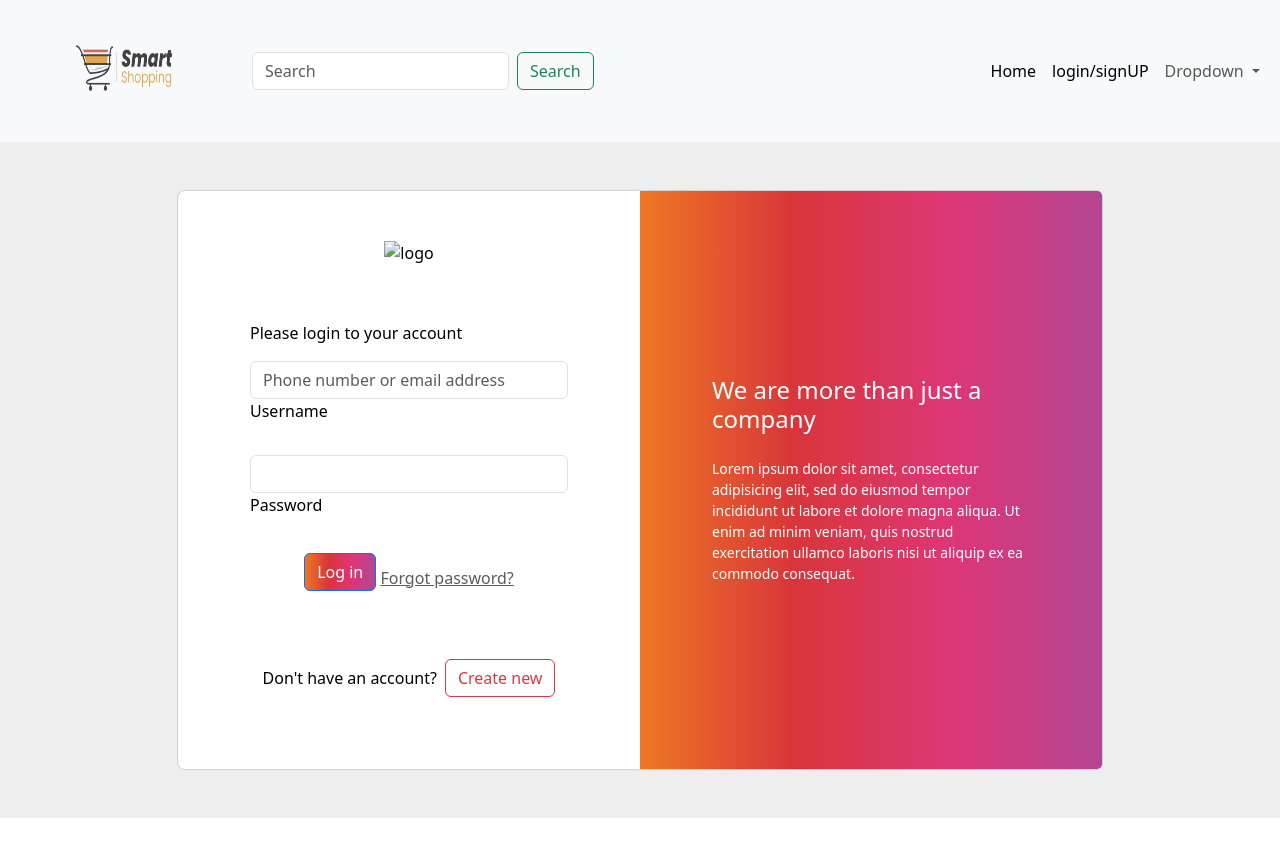
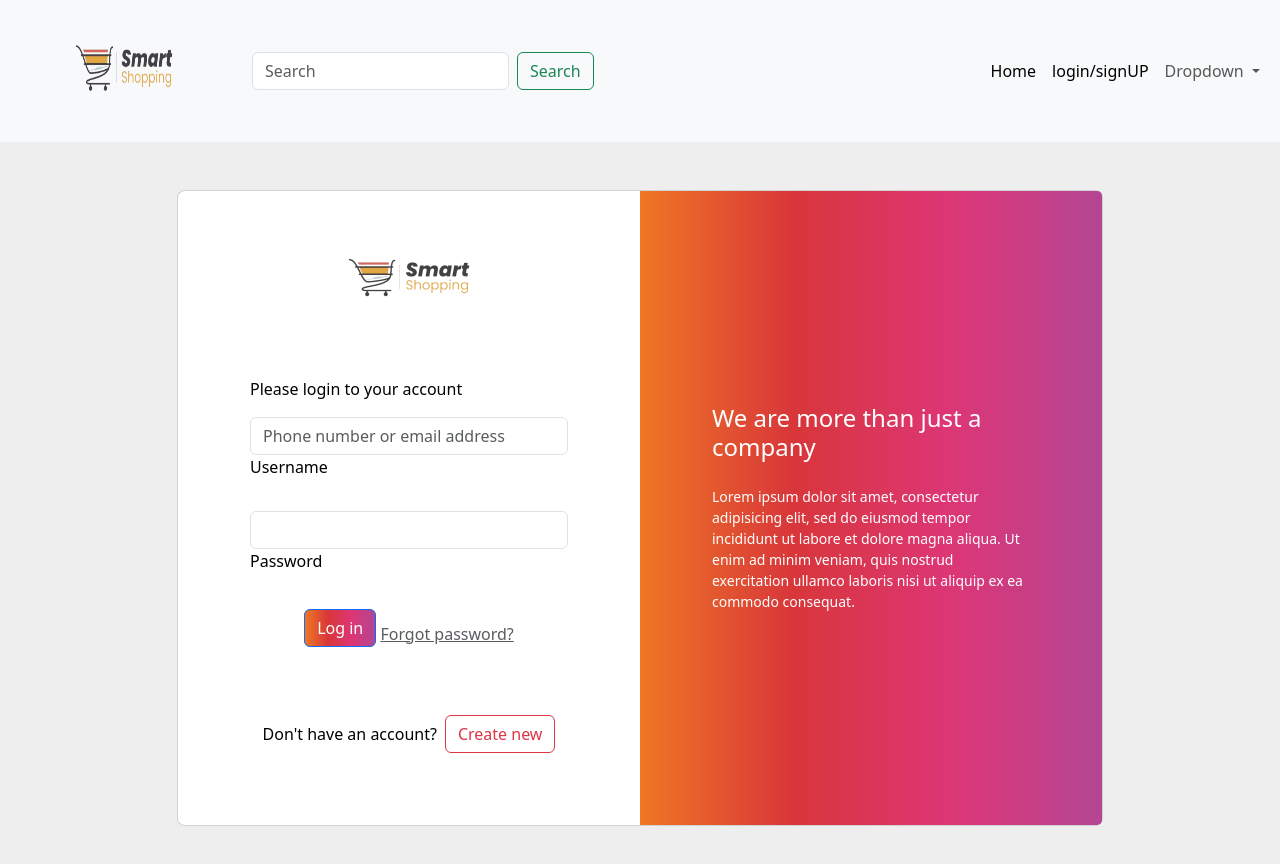
Before and after one commit to veereshhhh/e-commerce, a plain HTML site: page html/login.html in a window 1280 px wide. Before the commit the page ends 818 px from the top, so only its background shows below. Drawn offline with nearby package versions, Linux system fonts and the light colour scheme; a script that the page names is missing.

Commit message:
Update login.html

```diff
--- a/html/login.html
+++ b/html/login.html
@@ -110,7 +110,7 @@
                 <div class="card-body p-md-5 mx-md-4">
 
                   <div class="text-center">
-                    <img src="./images/logo1.png"
+                    <img src="../images/logo1.png"
                       style="width: 250px;" alt="logo">
                     <h4 class="mt-1 mb-5 pb-1"></h4>
                   </div>
```
